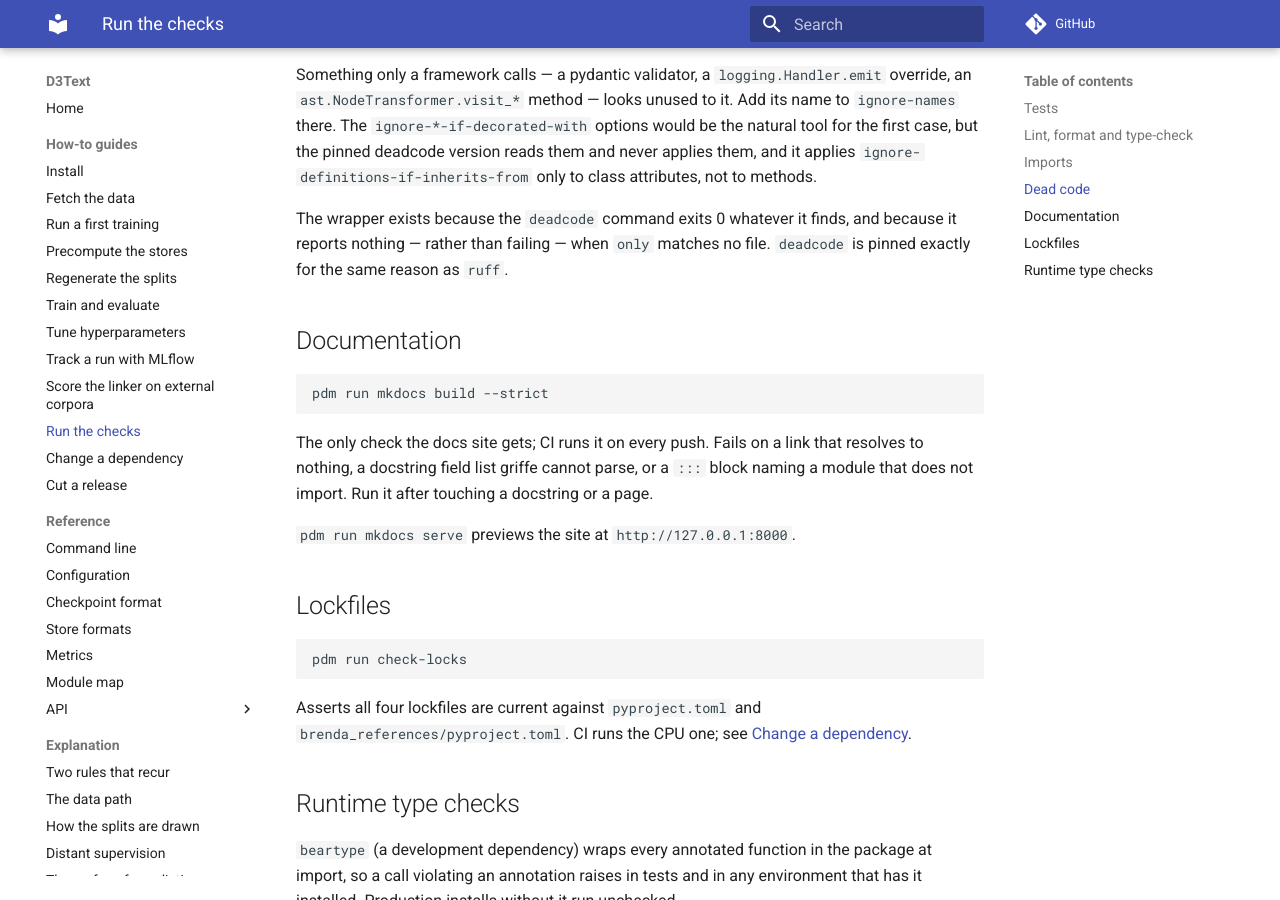
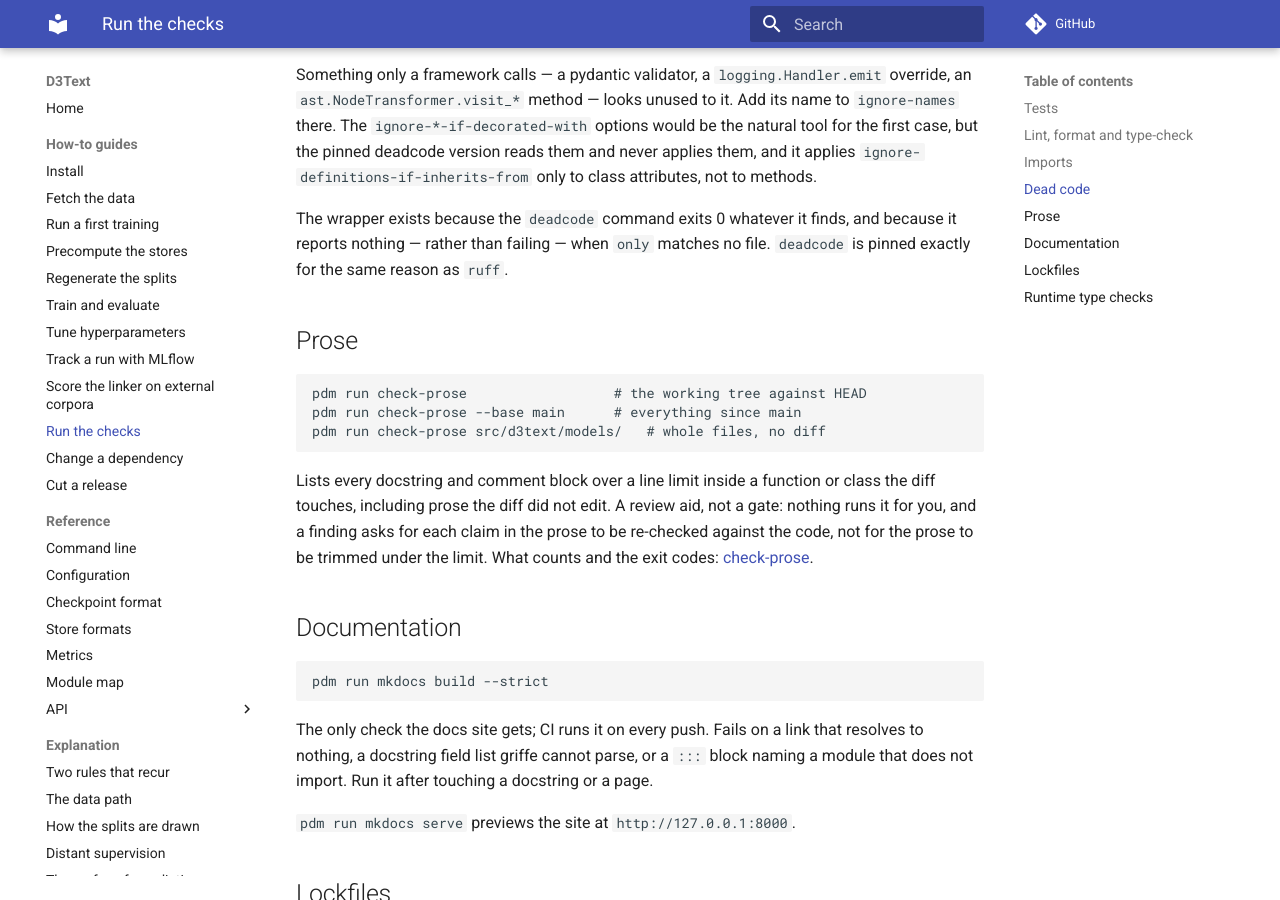
Before and after one commit to manuquadros/d3text, an MkDocs documentation site: the page built from docs/how-to/run-the-checks.md, in a window 1280 px wide and 900 px high, scrolled down 1553 px. Built offline with MkDocs 1.6.1 and Material for MkDocs 9.7.7, drawn with Linux system fonts in a browser that asks for light colours; comment, search, counter and statistics services are not loaded.

Commit message:
build: add check-prose as a dev dependency
Lists long docstrings and comment blocks in code a diff touches, for
review. Not a gate.

````diff
--- a/docs/how-to/run-the-checks.md
+++ b/docs/how-to/run-the-checks.md
@@ -82,6 +82,21 @@ The wrapper exists because the `deadcode` command exits 0 whatever it
 finds, and because it reports nothing — rather than failing — when `only`
 matches no file. `deadcode` is pinned exactly for the same reason as `ruff`.
 
+## Prose
+
+```bash
+pdm run check-prose                  # the working tree against HEAD
+pdm run check-prose --base main      # everything since main
+pdm run check-prose src/d3text/models/   # whole files, no diff
+```
+
+Lists every docstring and comment block over a line limit inside a function
+or class the diff touches, including prose the diff did not edit. A review
+aid, not a gate: nothing runs it for you, and a finding asks for each claim
+in the prose to be re-checked against the code, not for the prose to be
+trimmed under the limit. What counts and the exit codes:
+[check-prose](https://github.com/manuquadros/check-prose).
+
 ## Documentation
 
 ```bash
--- a/pyproject.toml
+++ b/pyproject.toml
@@ -66,6 +66,7 @@ precompute-token-labels = "d3text.cli.precompute_token_labels:main"
 [dependency-groups]
 dev = [
   "beartype>=0.21.0",
+  "check-prose @ git+https://github.com/manuquadros/check-prose",
   # Exact pin: scripts/check_deadcode.py calls its internals, and which
   # options it honours has changed between releases.
   "deadcode==2.4.1",
````
Also changed, not shown: 4 other files.
